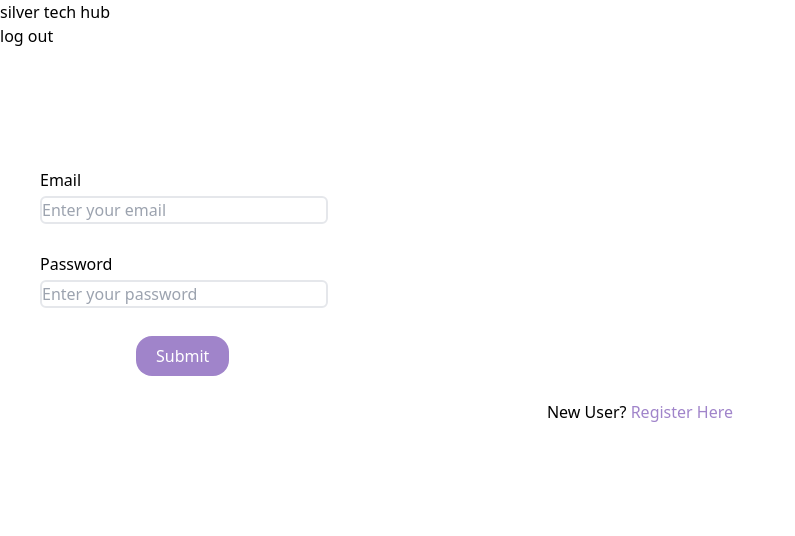
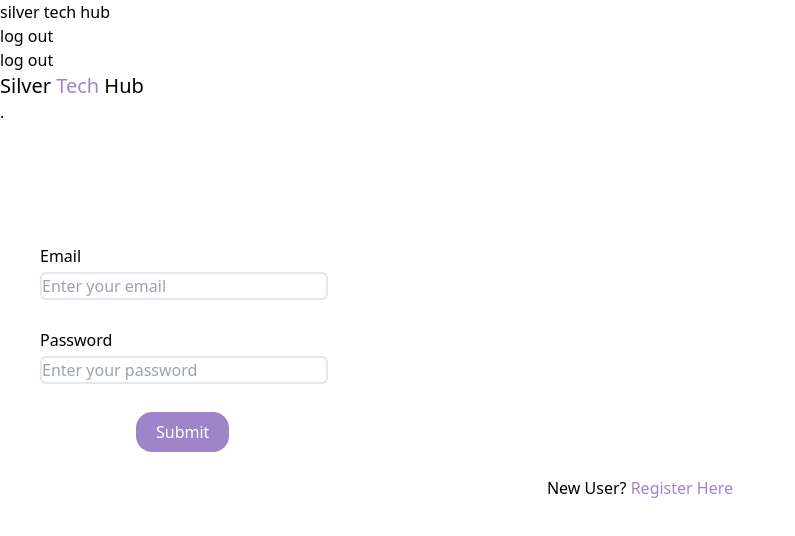
Before and after one commit to slydevv/office-daily-signin, a React (Create React App) app in the folder client-side/: page / in a window 1280 px wide. Shown: the top 536 px of the page, without its empty margins (0-795 px from the left). Built offline with nearby package versions, Linux system fonts and the light colour scheme.

Commit message:
log out btn added

```diff
--- a/client-side/src/components/utilities/Navbar.js
+++ b/client-side/src/components/utilities/Navbar.js
@@ -16,12 +16,12 @@ export default function Navbar() {
         <div>
             <p>silver tech hub</p>
             <ul>
-                <li className='right'>log out</li>
+                <li className=''>log out</li>
             </ul>
-        {/* <span>log out</span>
-        <p className='text-xl '>Silver <span className='text-pry'>Tech</span> Hub</p> */}
+         <span>log out</span>
+        <p className='text-xl '>Silver <span className='text-pry'>Tech</span> Hub</p>
 
-       {/* {user ? <button className='bg-aux  py-2 px-4 text-white rounded-2xl' onClick={handleLogout}>Log out</button> : <>.</>} */}
+        {user ? <button className='bg-aux  py-2 px-4 text-white rounded-2xl' onClick={handleLogout}>Log out</button> : <>.</>}
        </div>
     </div>
   )
```
